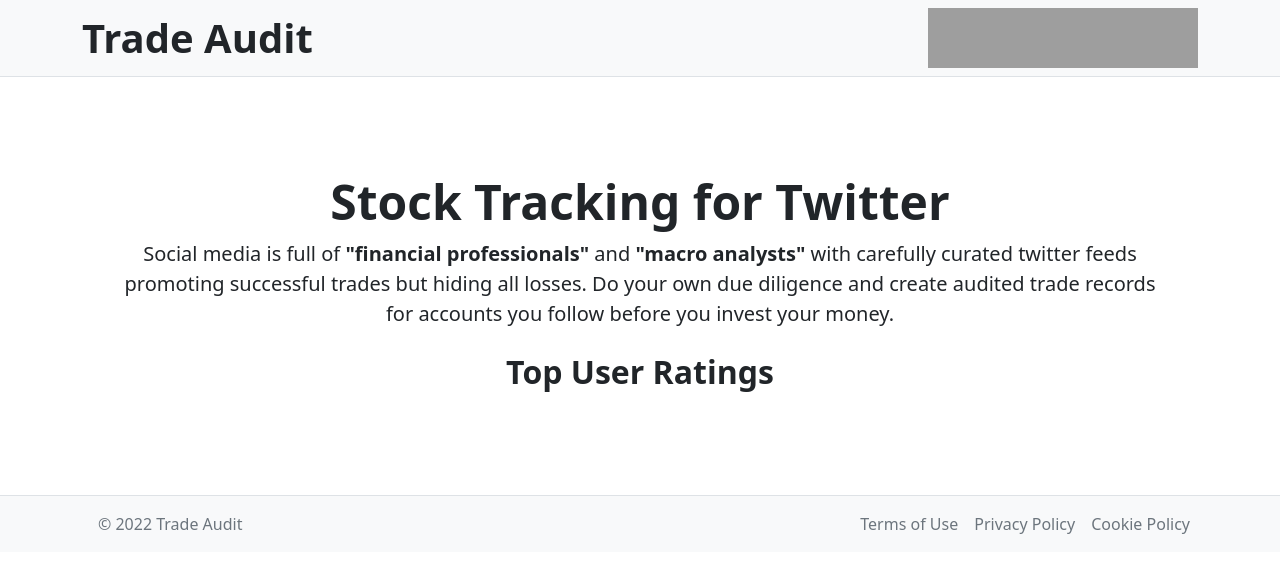
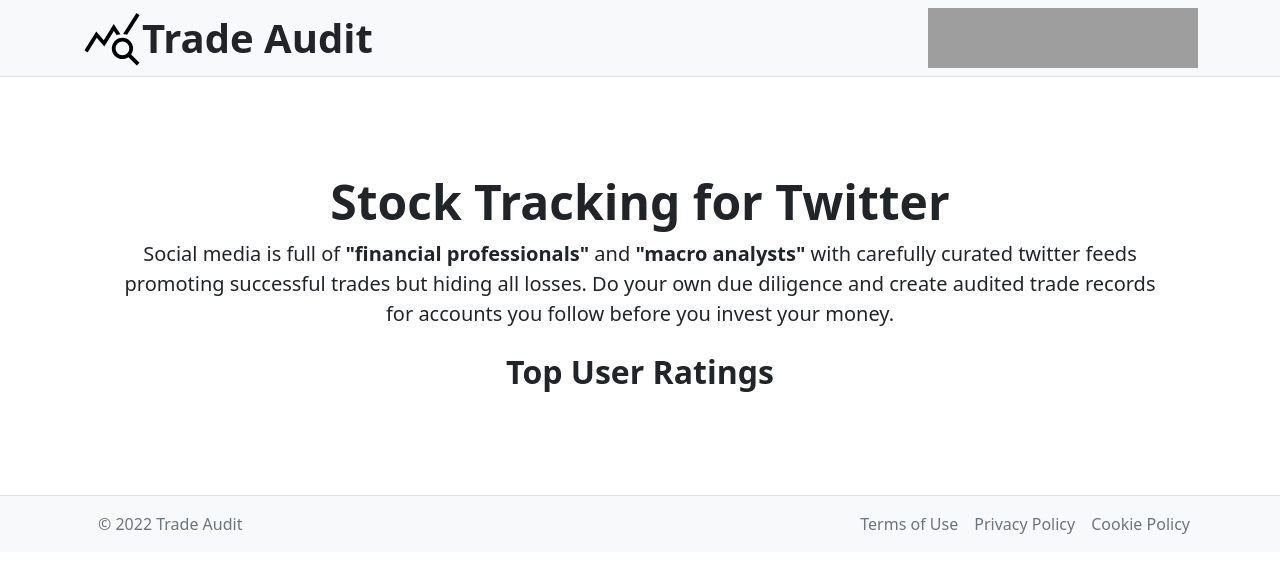
Before and after one commit to stevenrskelton/tradeaudit.app, a Jekyll site: the page built from index.html, in a window 1280 px wide. Shown: the top 573 px of the page. Built offline with Jekyll 4.4.1, drawn with Linux system fonts in a browser that asks for light colours; grey boxes are pictures that could not be loaded.

Commit message:
Update empty.html

```diff
--- a/_layouts/empty.html
+++ b/_layouts/empty.html
@@ -10,6 +10,7 @@
 <body>
   <nav class="py-2 bg-light border-bottom">
     <div class="container d-flex flex-wrap">
+        <img src="https://tradeaudit.app/assets/query_stats_FILL0_wght400_GRAD0_opsz48.svg" class="align-bottom" width="60" height="60"/>
         <a href="/" class="me-auto fs-1 fw-bold text-decoration-none link-dark">Trade Audit</a>
         <img alt="Get it on Google Play" height="60px" id="logo-img" src="https://play.google.com/intl/en_us/badges/static/images/badges/en_badge_web_generic.png">
     </div>
```
